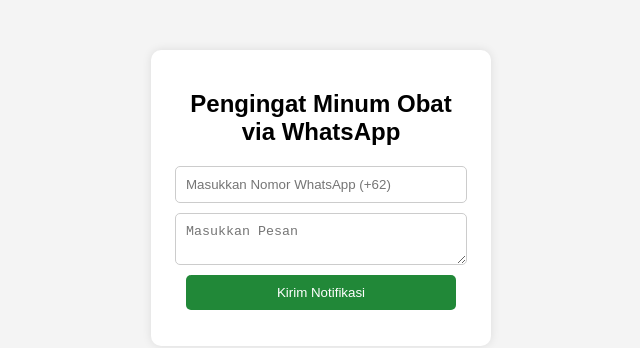
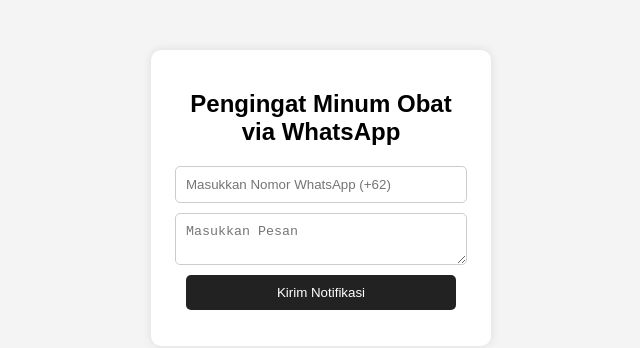
Before and after one commit to ahmadUffi/belajarGithub, a plain HTML site: page index.html in a window 1280 px wide. In both pictures the pointer is over the button "Kirim Notifikasi". Shown: the whole page, without its empty margins (319-959 px from the left). Drawn offline with Linux system fonts and the light colour scheme.

Commit message:
commit zidan

```diff
--- a/index.html
+++ b/index.html
@@ -36,7 +36,7 @@
         border: none;
       }
       button:hover {
-        background: #218838;
+        background: #222222;
       }
     </style>
   </head>
```
